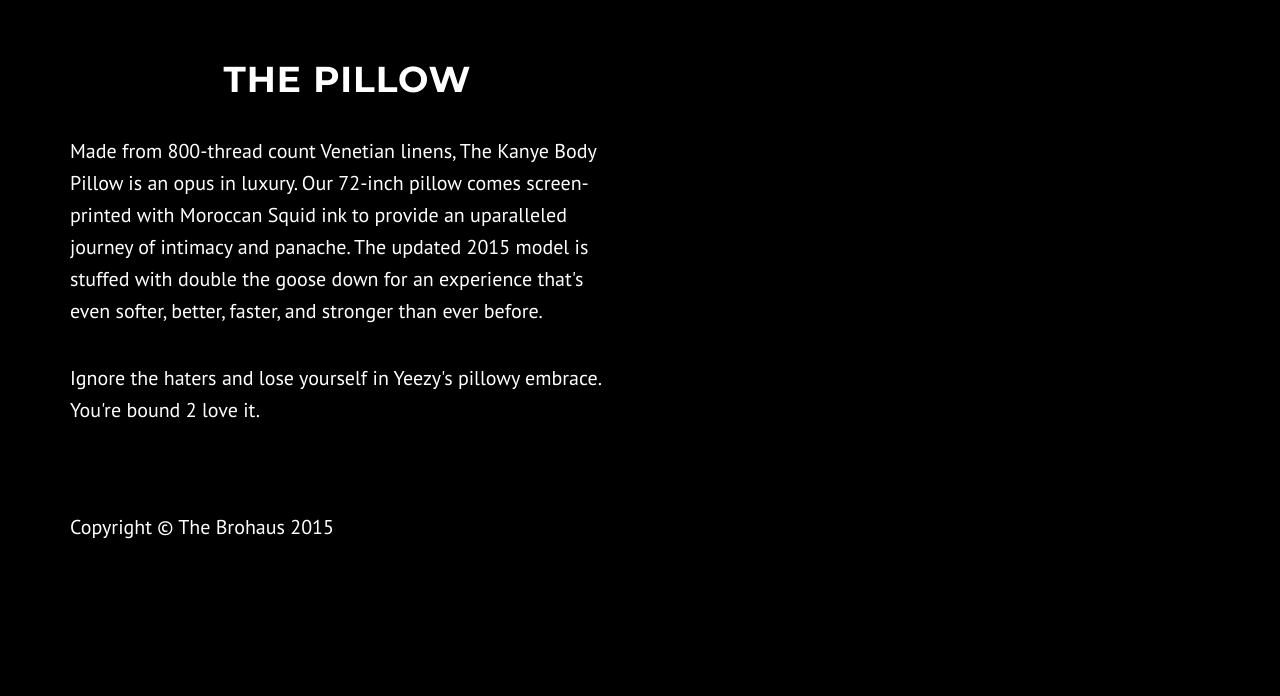
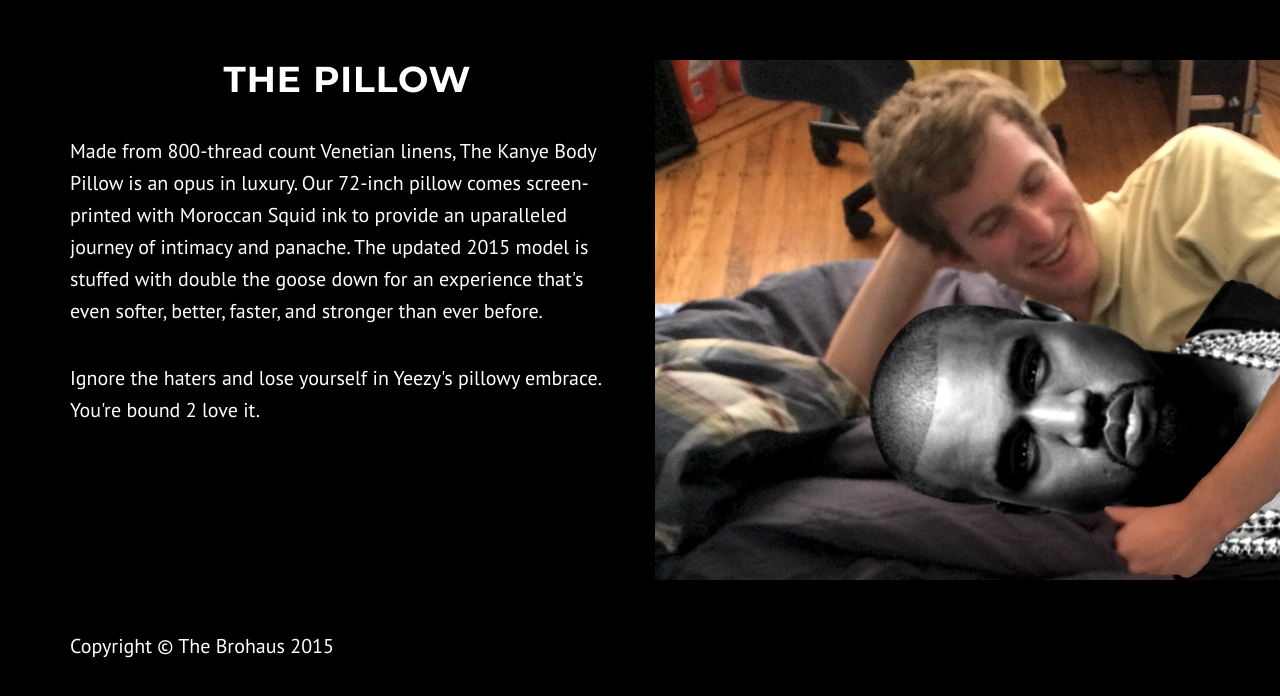
Before and after one commit to brohaus/thekanyebodypillow.com, a plain HTML site: page index.html in a window 1280 px wide. Shown: the part 990-1686 px from the top of the page. Before the commit the page ends 1583 px from the top, so only its background shows below. Drawn offline with Linux system fonts and the light colour scheme.

Commit message:
updating

```diff
--- a/index.html
+++ b/index.html
@@ -63,7 +63,7 @@
           <div class="col-md-8 col-md-offset-2">
             <h1 class="brand-heading">The Kanye Body Pillow</h1>
             <p class="intro-text">I'mma let you finish... but this is the best pillow of all time.<br><i>-Kanye West</i></p>
-            <a href="#about" class="btn btn-circle page-scroll">
+            <a href="#the-pillow" class="btn btn-circle page-scroll">
               <i class="fa fa-angle-double-down animated"></i>
             </a>
           </div>
@@ -80,8 +80,8 @@
         <p>Made from 800-thread count Venetian linens, The Kanye Body Pillow is an opus in luxury. Our 72-inch pillow comes screen-printed with Moroccan Squid ink to provide an uparalleled journey of intimacy and panache. The updated 2015 model is stuffed with double the goose down for an experience that's even softer, better, faster, and stronger than ever before.</p>
         <p>Ignore the haters and lose yourself in Yeezy's pillowy embrace. You're bound 2 love it.</p>
       </div>
-      <div class="col-lg-6">
-
+      <div class="col-lg-4">
+        <img src="./img/gordon.jpg">
       </div>
     </div>
   </section>
```
Also changed, not shown: img/gordon.jpg (added).
